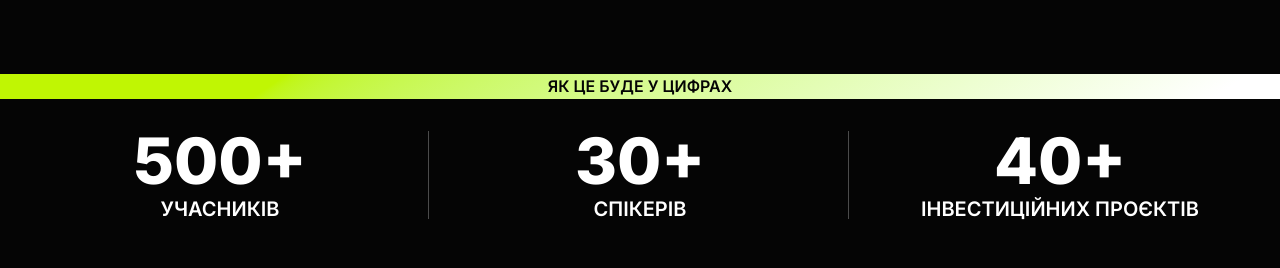
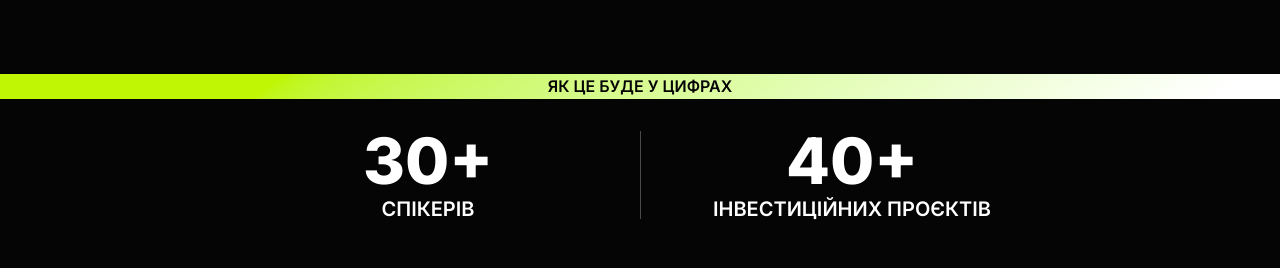
Before and after one commit to peresichanskapm-dev/chervnitsi-invest-forum, a Next.js app: page / in a window 1280 px wide. Shown: the part 1420-1688 px from the top of the page. Built offline with nearby package versions, Linux system fonts and the light colour scheme.

Commit message:
fix(stats): drop the "500+ учасників" stat, center remaining pair
Three stats under space-between left a wide dead gap once trimmed to two;
switched to a centered flex gap so the row scales cleanly at any count.

```diff
--- a/components/home/Stats/Stats.data.ts
+++ b/components/home/Stats/Stats.data.ts
@@ -8,7 +8,6 @@ export type Stat = {
 export const statsData = {
   eyebrow: "Як це буде у цифрах",
   stats: [
-    { value: "500+", label: "учасників" },
     { value: "30+", label: "спікерів" },
     { value: "40+", label: "інвестиційних проєктів" },
   ] satisfies Stat[],
--- a/components/home/Stats/Stats.module.scss
+++ b/components/home/Stats/Stats.module.scss
@@ -115,8 +115,8 @@
     z-index: 1;
     flex-direction: row;
     align-items: stretch;
-    justify-content: space-between;
-    gap: 0;
+    justify-content: center;
+    gap: 6.4rem;
   }
 
   .stat {
```
